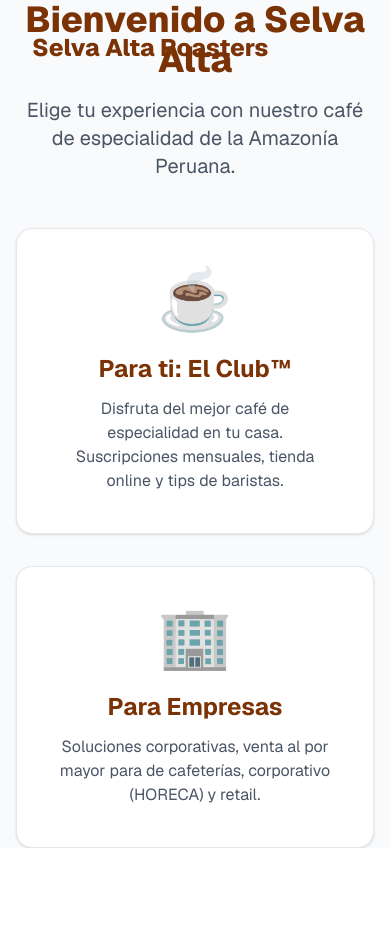
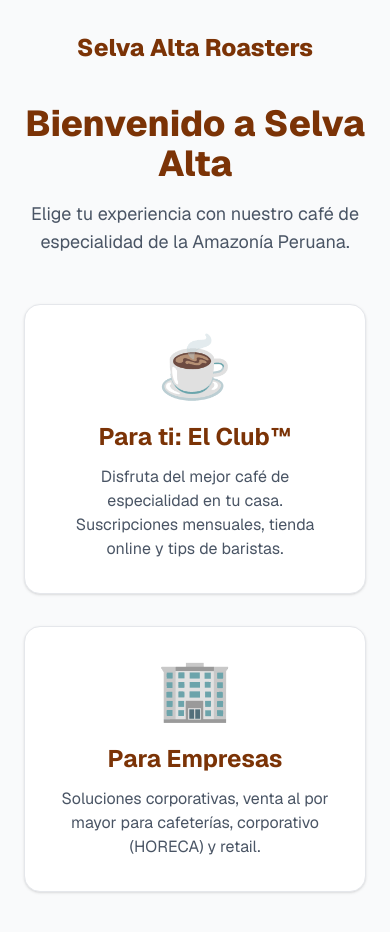
Before and after one commit to Pipin333/tastychile, a Next.js app: page / in a window 390 px wide. Shown: the top 932 px of the page. Before the commit the page ends 848 px from the top, so only its background shows below. Built offline with nearby package versions, Linux system fonts and the light colour scheme.

Commit message:
mejoras en la responsividad del sitio

```diff
--- a/src/app/page.tsx
+++ b/src/app/page.tsx
@@ -3,26 +3,37 @@
 
 export default function Home() {
   return (
-    <div className='min-h-screen bg-gray-50 flex flex-col justify-center items-center text-center font-sans px-4'>
-      <div className='absolute top-8 left-8 text-2xl font-extrabold text-amber-900'>Selva Alta Roasters</div>
-      <h1 className='text-4xl md:text-5xl font-extrabold text-amber-900 mb-4'>Bienvenido a Selva Alta</h1>
-      <p className='text-xl text-gray-600 mb-12 max-w-lg'>Elige tu experiencia con nuestro café de especialidad de la Amazonía Peruana.</p>
+    <div className='min-h-screen bg-gray-50 flex flex-col font-sans'>
+      {/* Header */}
+      <header className='w-full pt-8 pb-4 px-4 md:px-8 flex justify-center md:justify-start'>
+        <div className='text-2xl font-extrabold text-amber-900'>Selva Alta Roasters</div>
+      </header>
 
-      <div className='grid md:grid-cols-2 gap-8 w-full max-w-4xl'>
+      {/* Main Content */}
+      <main className='flex-grow flex flex-col justify-center items-center text-center px-4 pb-20'>
+        <h1 className='text-4xl md:text-5xl font-extrabold text-amber-900 mb-4 mt-6 md:mt-0'>
+          Bienvenido a Selva Alta
+        </h1>
+        <p className='text-lg md:text-xl text-gray-600 mb-12 max-w-lg'>
+          Elige tu experiencia con nuestro café de especialidad de la Amazonía Peruana.
+        </p>
+
+        <div className='grid md:grid-cols-2 gap-8 w-full max-w-4xl px-2'>
           {/* B2C Card */}
-        <Link href="/club" className='group block bg-white border border-gray-200 rounded-2xl shadow-sm hover:shadow-xl transition p-10 cursor-pointer text-center duration-300 transform hover:-translate-y-2'>
+          <Link href="/club" className='group block bg-white border border-gray-200 rounded-2xl shadow-sm hover:shadow-xl transition p-8 md:p-10 cursor-pointer text-center duration-300 transform hover:-translate-y-2'>
             <div className='text-6xl mb-6 group-hover:scale-110 transition-transform'>☕</div>
             <h2 className='text-2xl font-bold text-amber-900 mb-3'>Para ti: El Club™</h2>
             <p className='text-gray-600'>Disfruta del mejor café de especialidad en tu casa. Suscripciones mensuales, tienda online y tips de baristas.</p>
           </Link>
 
           {/* B2B Card */}
-        <Link href="/b2b" className='group block bg-white border border-gray-200 rounded-2xl shadow-sm hover:shadow-xl transition p-10 cursor-pointer text-center duration-300 transform hover:-translate-y-2'>
+          <Link href="/b2b" className='group block bg-white border border-gray-200 rounded-2xl shadow-sm hover:shadow-xl transition p-8 md:p-10 cursor-pointer text-center duration-300 transform hover:-translate-y-2'>
             <div className='text-6xl mb-6 group-hover:scale-110 transition-transform'>🏢</div>
             <h2 className='text-2xl font-bold text-amber-900 mb-3'>Para Empresas</h2>
-          <p className='text-gray-600'>Soluciones corporativas, venta al por mayor para de cafeterías, corporativo (HORECA) y retail.</p>
+            <p className='text-gray-600'>Soluciones corporativas, venta al por mayor para cafeterías, corporativo (HORECA) y retail.</p>
           </Link>
         </div>
+      </main>
     </div>
   );
 }
```
Lines whose indentation alone changed are shown as unchanged.
